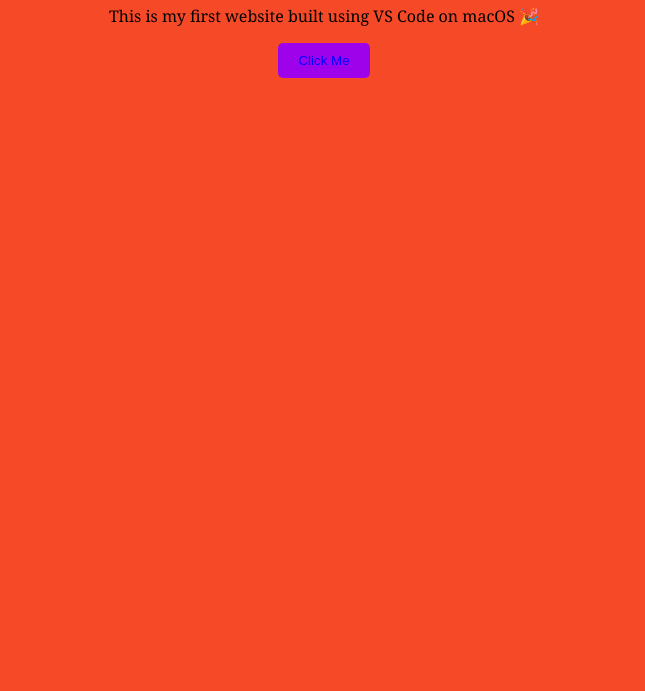
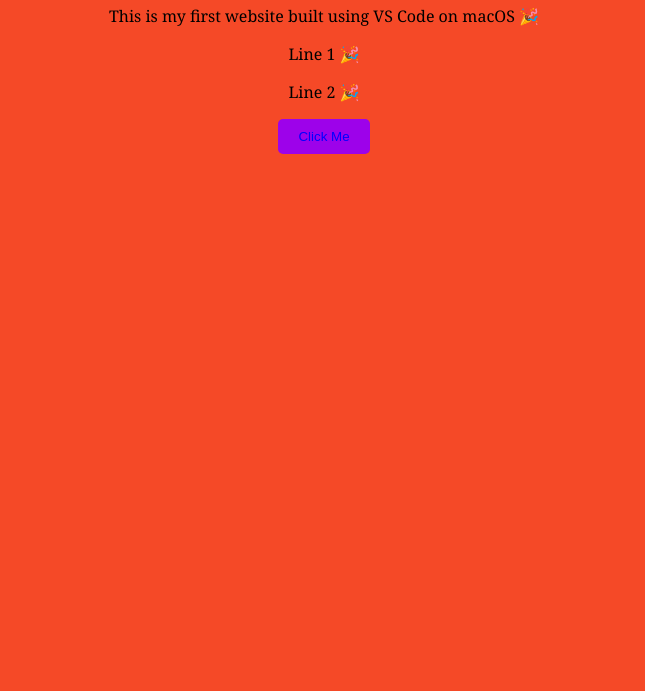
Before and after one commit to stealth7ai/helloworld, a plain HTML site: page index.html in a window 1280 px wide. Shown: the part 109-800 px from the top of the page, without its empty margins (316-961 px from the left). Drawn offline with Linux system fonts and the light colour scheme.

Commit message:
Add two new paragraphs to index.html
Added two new paragraphs to the body.

```diff
--- a/index.html
+++ b/index.html
@@ -9,6 +9,8 @@
 <body>
   <h1>Welcome to My Webpage edit green!</h1>
   <p>This is my first website built using VS Code on macOS 🎉</p>
+  <p>Line 1 🎉</p>
+  <p>Line 2 🎉</p>
   <button id="clickMe">Click Me</button>
 
   <script src="script.js"></script>
```
